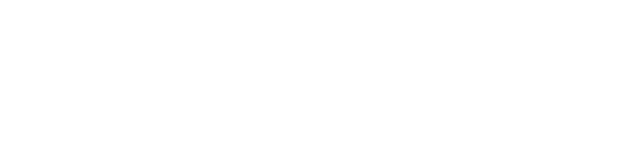
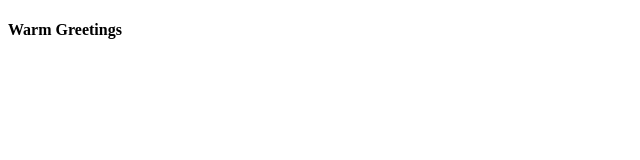
Before and after one commit to Oleksandr-Shuba/github-task, a plain HTML site: page index.html in a window 1280 px wide. Shown: the whole page, without its empty margins (0-640 px from the left). Drawn offline with Linux system fonts and the light colour scheme.

Commit message:
Update index.html

```diff
--- a/index.html
+++ b/index.html
@@ -7,6 +7,6 @@
     <title>Github Rules!</title>
 </head>
 <body>
-
+    <h4>Warm Greetings</h4>
 </body>
 </html>
```
